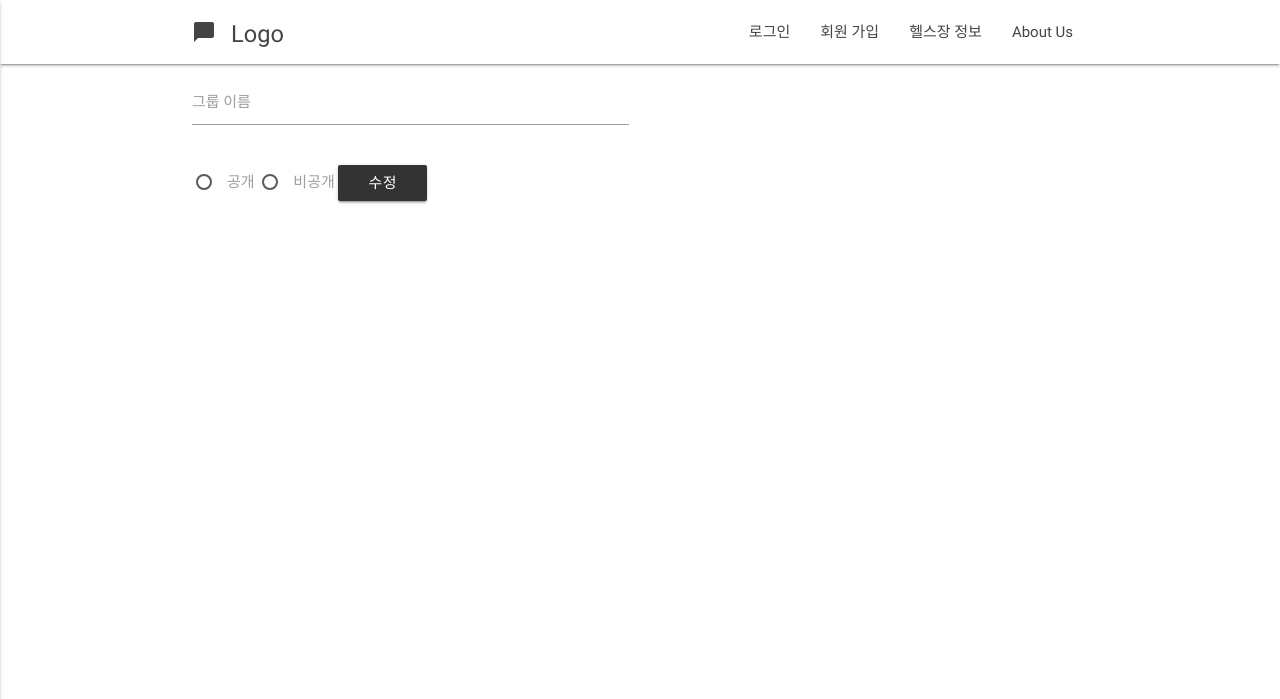
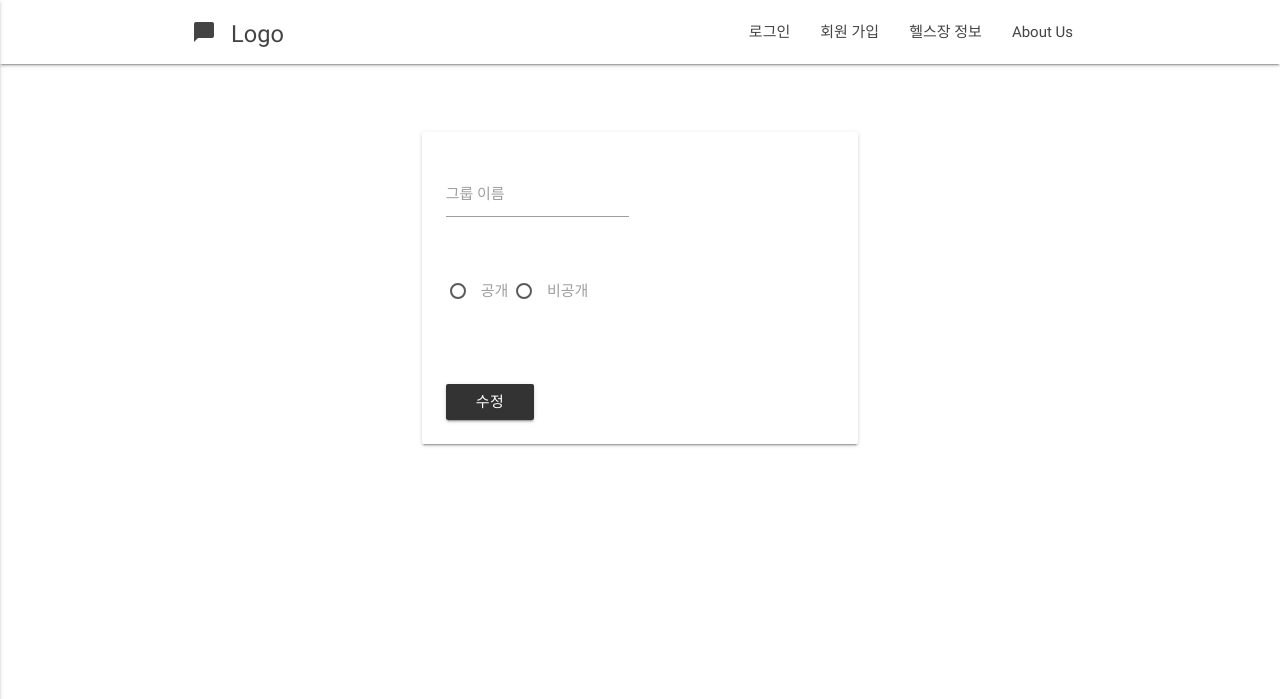
Before and after one commit to iceCreamParlor/backup_project_healthycash, a Django app: template profiles/templates/group_update.html in a window 1280 px wide. Shown: the top 699 px of the page. Run offline with Django 3.2, Linux system fonts and the light colour scheme; the template is opened without the code that fills it, so the values that code supplies are empty; some libraries are stand-ins or nearby versions.

Commit message:
Improved Frontend

```diff
--- a/profiles/templates/group.html
+++ b/profiles/templates/group.html
@@ -10,7 +10,7 @@ HealthyCash
 <div class="container">
     <div class="row" style="margin-top:30px">
          <div class="col s12 m4">
-            <h4 class="header">그룹 초대       <a href="/profiles/group/create/" class="btn-floating btn-small waves-effect waves-light red"><i class="material-icons">add</i></a></h4>
+            <h4 class="header">그룹 초대</h4>
             <div class="card horizontal">
               <div class="card-stacked">
                 <div class="card-content">
@@ -29,7 +29,7 @@ HealthyCash
             </div>
           </div>
           <div class="col s12 m4">
-            <h4 class="header">내 그룹</h4>
+            <h4 class="header">내 그룹    <a href="/profiles/group/create/" class="btn-floating btn-small waves-effect waves-light red"><i class="material-icons">add</i></a></h4>
             <div class="card horizontal">
               <div class="card-stacked">
                 <div class="card-content">
--- a/profiles/templates/group_update.html
+++ b/profiles/templates/group_update.html
@@ -8,6 +8,13 @@ HealthyCash
 {%endblock head%}
 {%block content%}
 <div class="container">
+    <div class="row">
+        <div class = "col s12 m3 l3"></div>
+        <div class = "col s12 m6 l6" style="margin-top : 60px">
+
+
+          <div class="card">
+            <div class="card-content">
                 <form action="{% url 'profiles:group_update_confirm' groupid %}" method = "POST">
                     {%csrf_token%}
                     <div class="row">
@@ -16,18 +23,51 @@ HealthyCash
                         <label class="active" for="groupname">그룹 이름</label>
                         </div>
                     </div>
+                    <br>
                     <input name="public" type="radio" id="_public" value = "public" />
                     <label for="_public">공개</label>
 
                     <input name="public" type="radio" id="_private" value = "private"/>
                     <label for="_private">비공개</label>
+                    <br>
+
+                    <div style="margin-top : 40px">
                         {%for member in members%}
                         <p>
                             <input type="checkbox" name = "username" id="{{member.user.username}}" value="{{member.user.username}}" />
                             <label for="{{member.user.username}}">{{member.user.username}}</label>
                         </p>
                         {%endfor%}
-        <button class = "waves-effect waves-light btn" type="submit">수정</button>
+                    </div>
+
+                    <button style="margin-top: 40px" class = "waves-effect waves-light btn" type="submit">수정</button>
                 </form>
             </div>
+      </div>
+
+
+            <!--<form action="{% url 'profiles:group_update_confirm' groupid %}" method = "POST">-->
+            <!--    {%csrf_token%}-->
+            <!--    <div class="row">-->
+            <!--        <div class="input-field col s6">-->
+            <!--        <input value="{{groupname}}" id="groupname" type="text" name= "groupname" class="validate">-->
+            <!--        <label class="active" for="groupname">그룹 이름</label>-->
+            <!--        </div>-->
+            <!--    </div>-->
+            <!--    <input name="public" type="radio" id="_public" value = "public" />-->
+            <!--    <label for="_public">공개</label>-->
+
+            <!--    <input name="public" type="radio" id="_private" value = "private"/>-->
+            <!--    <label for="_private">비공개</label>-->
+            <!--    {%for member in members%}-->
+            <!--    <p>-->
+            <!--        <input type="checkbox" name = "username" id="{{member.user.username}}" value="{{member.user.username}}" />-->
+            <!--        <label for="{{member.user.username}}">{{member.user.username}}</label>-->
+            <!--    </p>-->
+            <!--    {%endfor%}-->
+            <!--    <button class = "waves-effect waves-light btn" type="submit">수정</button>-->
+            <!--</form>-->
+        </div>
+    </div>
+</div>
 {%endblock content%}
```
Also changed, not shown: profiles/templates/group_detail.html (+0 -44 lines), db.sqlite3. Lines whose indentation alone changed are shown as unchanged.
